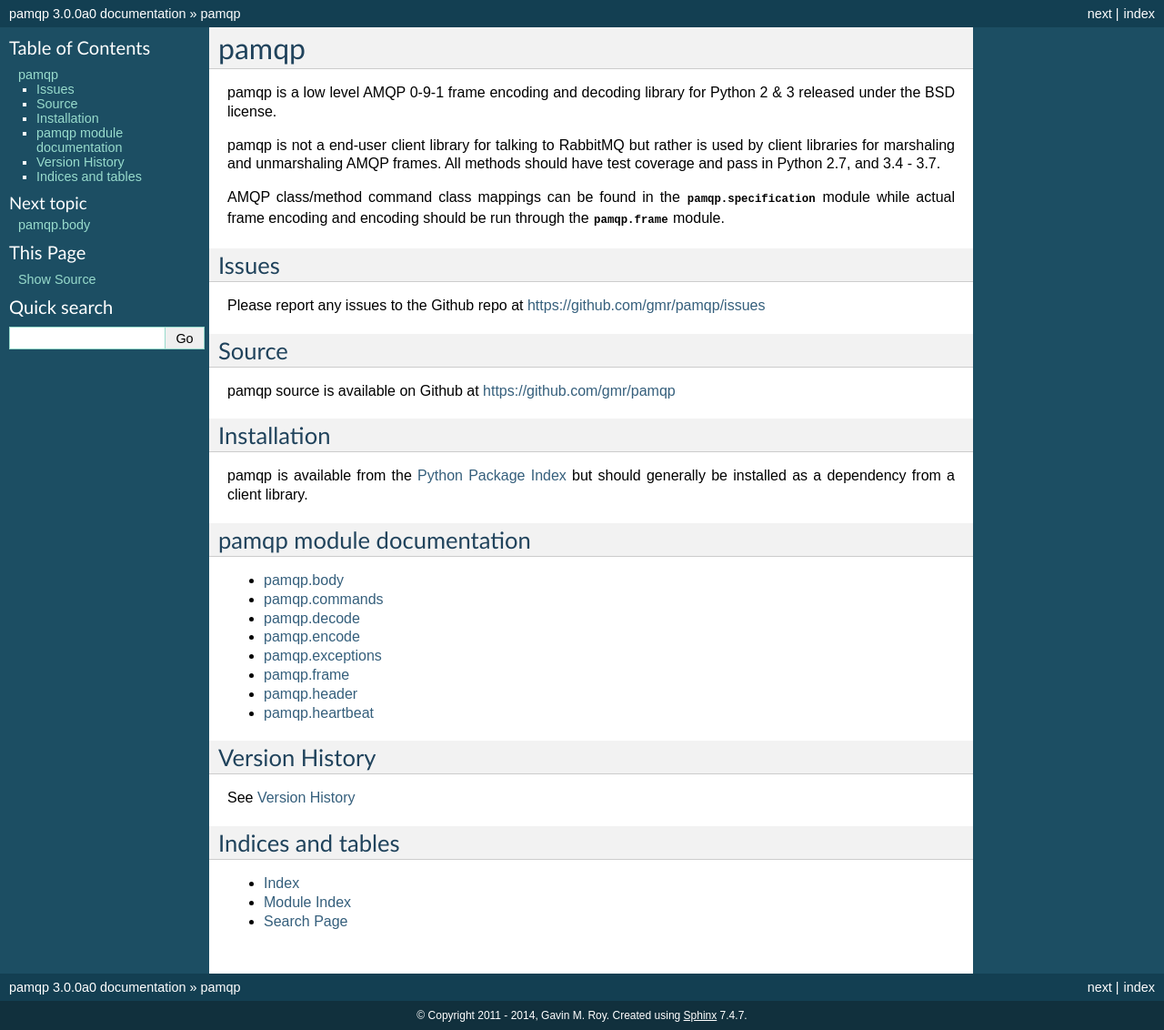
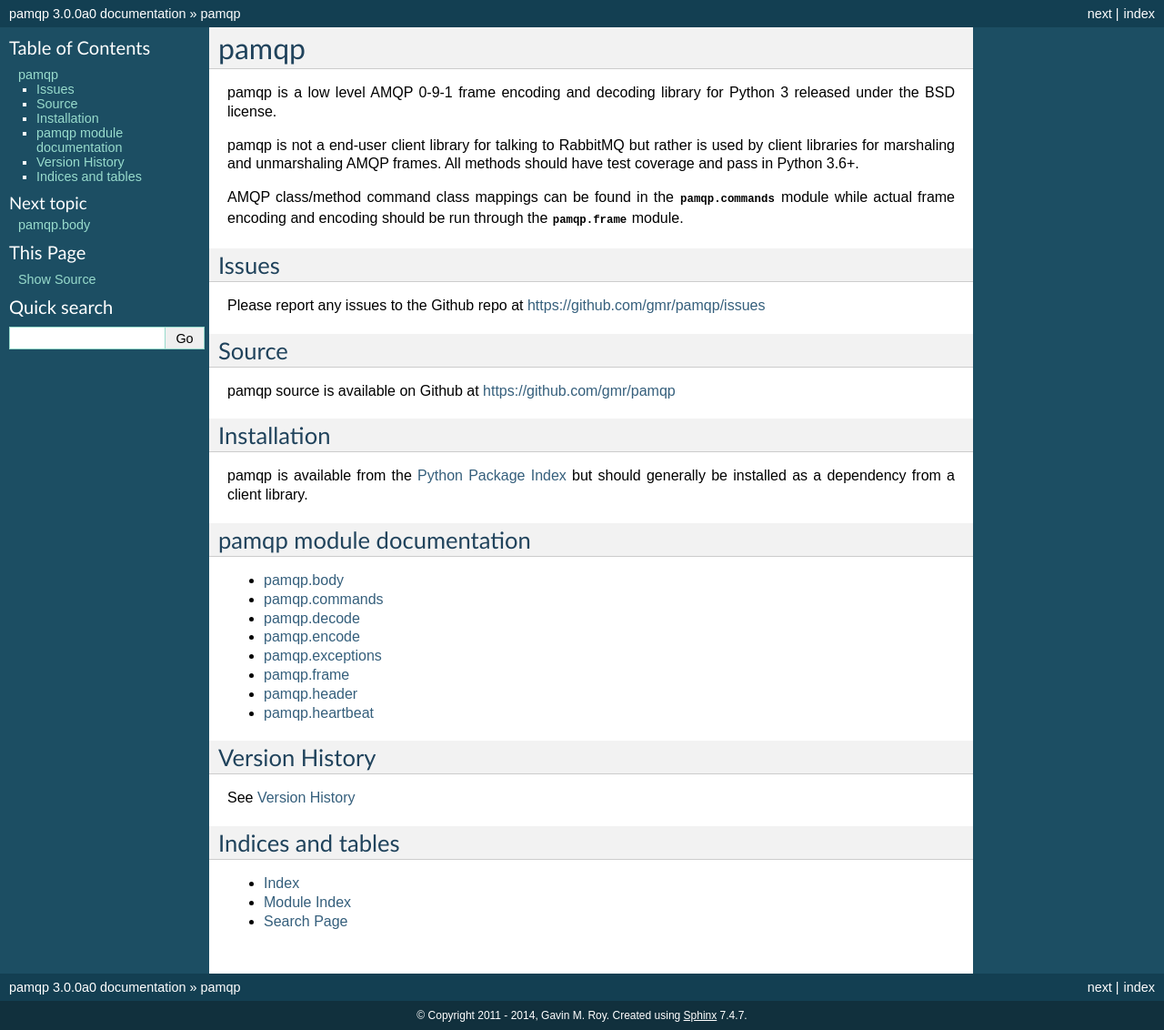
Before and after one commit to gmr/pamqp, a Sphinx documentation site: the page built from docs/index.rst, in a window 1280 px wide. Shown: the whole page at 91% size. Built offline with Sphinx 7.4.7, drawn with Linux system fonts in a browser that asks for light colours.

Commit message:
Documentation updates

```diff
--- a/docs/index.rst
+++ b/docs/index.rst
@@ -1,13 +1,13 @@
 pamqp
 =====
-pamqp is a low level AMQP 0-9-1 frame encoding and decoding library for Python 2 & 3
+pamqp is a low level AMQP 0-9-1 frame encoding and decoding library for Python 3
 released under the BSD license.
 
 pamqp is not a end-user client library for talking to RabbitMQ but rather is used
 by client libraries for marshaling and unmarshaling AMQP frames. All methods should
-have test coverage and pass in Python 2.7, and 3.4 - 3.7.
+have test coverage and pass in Python 3.6+.
 
-AMQP class/method command class mappings can be found in the :py:mod:`pamqp.specification`
+AMQP class/method command class mappings can be found in the :py:mod:`pamqp.commands`
 module while actual frame encoding and encoding should be run through the :py:mod:`pamqp.frame`
 module.
 
```
